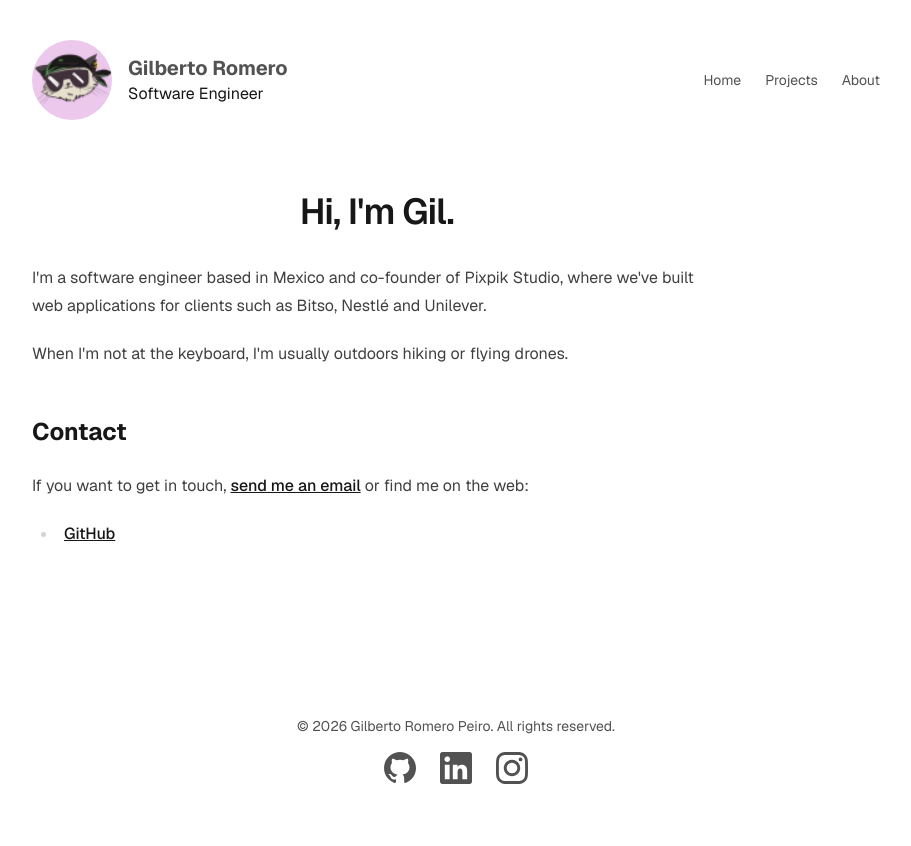
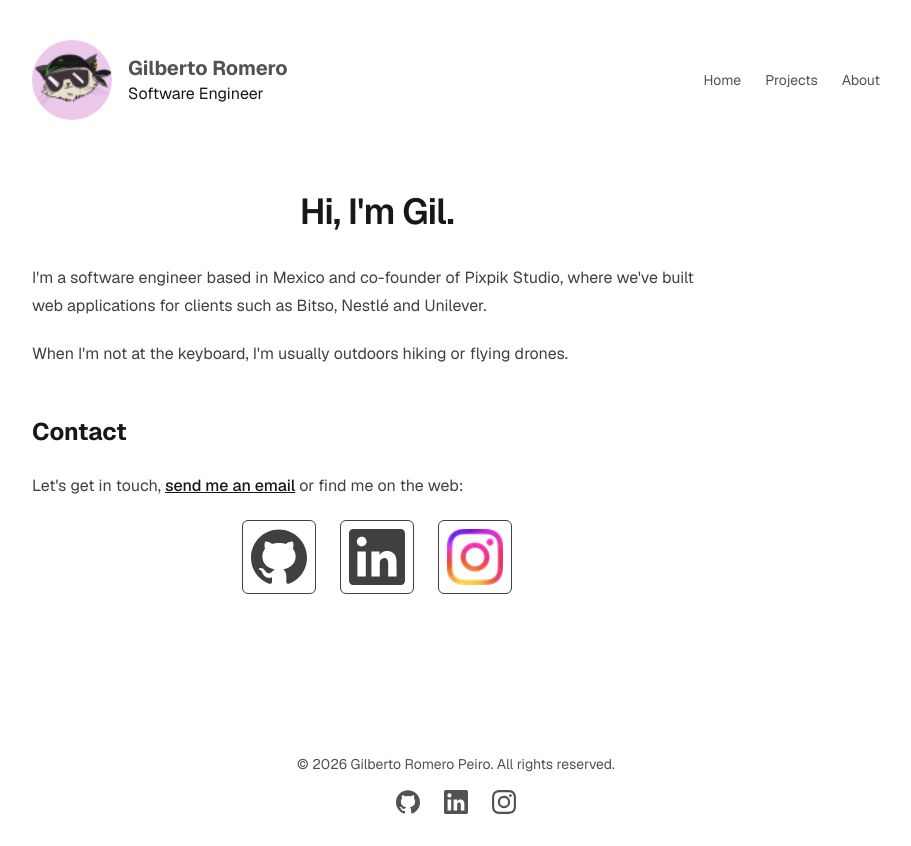
Before and after one commit to gilbertoromero/simplified-portfolio, a Next.js app: page /about in a window 1280 px wide. Shown: the whole page, without its empty margins (184-1095 px from the left). Before the commit the page ends 816 px from the top, so only its background shows below. Built offline with nearby package versions, Linux system fonts and the light colour scheme.

Commit message:
contact section with links

```diff
--- a/src/app/about/page.tsx
+++ b/src/app/about/page.tsx
@@ -1,5 +1,6 @@
+import { SocialButton } from '@/components/social-button'
 import { about } from '@/data/about'
-import { site } from '@/data/site'
+import { site, socials } from '@/data/site'
 import type { Metadata } from 'next'
 
 export const metadata: Metadata = {
@@ -21,15 +22,15 @@ export default function AboutPage() {
       </section>
       <h2>Contact</h2>
       <p>
-        If you want to get in touch,{' '}
-        <a href={`mailto:${site.links.email}`}>send me an email</a> or find me
-        on the web:
+        {about.contact.before}
+        <a href={`mailto:${site.links.email}`}>{about.contact.middle}</a>
+        {about.contact.after}
       </p>
-      <ul>
-        <li>
-          <a href="https://github.com/gilbertoromero">GitHub</a>
-        </li>
-      </ul>
+      <div className="flex justify-center gap-6">
+        {socials.map((social) => {
+          return <SocialButton key={social.handle} {...social} />
+        })}
+      </div>
     </article>
   )
 }
--- a/src/components/icons.tsx
+++ b/src/components/icons.tsx
@@ -1,12 +1,17 @@
+import type { ComponentType } from 'react'
+
 export const Icons = {
   GitHub,
   LinkedIn,
   Instagram,
 }
 
-export function GitHub() {
+export type IconComponent = ComponentType<{ className?: string }>
+
+export function GitHub({ className }: { className?: string }) {
   return (
     <svg
+      className={className}
       viewBox="0 0 98 96"
       fill="currentColor"
       xmlns="http://www.w3.org/2000/svg"
@@ -16,9 +21,10 @@ export function GitHub() {
   )
 }
 
-export function LinkedIn() {
+export function LinkedIn({ className }: { className?: string }) {
   return (
     <svg
+      className={className}
       fill="currentColor"
       viewBox="0 0 40 40"
       xmlns="http://www.w3.org/2000/svg"
@@ -28,11 +34,10 @@ export function LinkedIn() {
   )
 }
 
-export function Instagram() {
+export function Instagram({ className }: { className?: string }) {
   return (
     <svg
-      id="Layer_1"
-      data-name="Layer 1"
+      className={className}
       fill="currentColor"
       xmlns="http://www.w3.org/2000/svg"
       viewBox="0 0 1000 1000"
--- a/src/components/site-footer.tsx
+++ b/src/components/site-footer.tsx
@@ -1,4 +1,3 @@
-import { Icons } from '@/components/icons'
 import { site } from '@/data/site'
 
 export function SiteFooter() {
@@ -8,19 +7,16 @@ export function SiteFooter() {
         © {new Date().getFullYear()} {site.fullname}. All rights reserved.
       </p>
       <div className="flex gap-6">
-        {site.socials.map(({ name, href, icon }) => {
-          const Icon = Icons[icon]
-          return (
+        {site.socials.map(({ name, href, icon: Icon }) => (
           <a
             key={name}
             href={href}
             aria-label={name}
-              className="text-muted size-8 hover:text-foreground"
+            className="hover:text-foreground"
           >
-              <Icon />
+            <Icon className="size-6" />
           </a>
-          )
-        })}
+        ))}
       </div>
     </footer>
   )
--- /dev/null
+++ b/src/components/social-button.tsx
@@ -0,0 +1,45 @@
+import Image from 'next/image'
+import type { IconComponent } from '@/components/icons'
+
+type SocialButtonProps = {
+  name: string
+  handle: string
+  href: string
+  icon: IconComponent
+  image?: string
+}
+
+export function SocialButton({
+  name,
+  handle,
+  href,
+  icon: Icon,
+  image,
+}: SocialButtonProps) {
+  return (
+    <a
+      href={href}
+      className="group not-prose no-underline border rounded-md p-2"
+    >
+      <div className="flex items-center">
+        {image ? (
+          <Image
+            src={image}
+            alt=""
+            width={32}
+            height={32}
+            className="size-14"
+          />
+        ) : (
+          <Icon className="size-14 shrink-0" />
+        )}
+        <div className="grid grid-cols-[0fr] group-hover:grid-cols-[1fr]  transition-all">
+          <div className="min-w-0 overflow-hidden whitespace-nowrap opacity-0 group-hover:opacity-100 group-hover:pl-3">
+            <p className="text-lg font-medium">{name}</p>
+            <p>{handle}</p>
+          </div>
+        </div>
+      </div>
+    </a>
+  )
+}
--- a/src/data/about.ts
+++ b/src/data/about.ts
@@ -1,10 +1,12 @@
 export const about = {
   title: "Hi, I'm Gil.",
   paragraphs: [
-    `I'm a software engineer based in Mexico and co-founder of Pixpik
-          Studio, where we've built web applications for clients such as Bitso,
-          Nestlé and Unilever.`,
-    `When I'm not at the keyboard, I'm usually outdoors hiking or flying
-          drones.`,
+    "I'm a software engineer based in Mexico and co-founder of Pixpik Studio, where we've built web applications for clients such as Bitso, Nestlé and Unilever.",
+    "When I'm not at the keyboard, I'm usually outdoors hiking or flying drones.",
   ],
+  contact: {
+    before: "Let's get in touch, ",
+    middle: 'send me an email',
+    after: ' or find me on the web:',
+  },
 }
--- a/src/data/site.ts
+++ b/src/data/site.ts
@@ -1,9 +1,33 @@
+import { Icons } from '@/components/icons'
+
 export const links = {
   email: 'hello@gilromero.dev',
   github: 'https://github.com/gilbertoromero',
   linkedin: 'https://www.linkedin.com/in/gilberto-romero-peiro-81773465',
   instagram: 'https://www.instagram.com/gilbertopeiro/',
 }
+
+export const socials = [
+  {
+    name: 'GitHub',
+    handle: '@gilbertoromero',
+    href: links.github,
+    icon: Icons.GitHub,
+  },
+  {
+    name: 'LinkedIn',
+    handle: '@gilberto-romero-peiro',
+    href: links.linkedin,
+    icon: Icons.LinkedIn,
+  },
+  {
+    name: 'Instagram',
+    handle: '@gilbertopeiro',
+    href: links.instagram,
+    icon: Icons.Instagram,
+    image: '/instagram-96x96.webp',
+  },
+]
 
 export const site = {
   name: 'Gilberto Romero',
@@ -12,9 +36,5 @@ export const site = {
   description:
     'Gilberto Romero is a software engineer based in Mexico building full-stack web applications with Next.js and TypeScript. Co-founder of Pixpik Studio.',
   links,
-  socials: [
-    { name: 'GitHub', href: links.github, icon: 'GitHub' },
-    { name: 'LinkedIn', href: links.linkedin, icon: 'LinkedIn' },
-    { name: 'Instagram', href: links.instagram, icon: 'Instagram' },
-  ] as const,
+  socials,
 }
```
Also changed, not shown: public/instagram-96x96.webp (renamed from public/instagram-96x96.yeSarUmP_Z1bCEW4.webp). Lines whose indentation alone changed are shown as unchanged.
